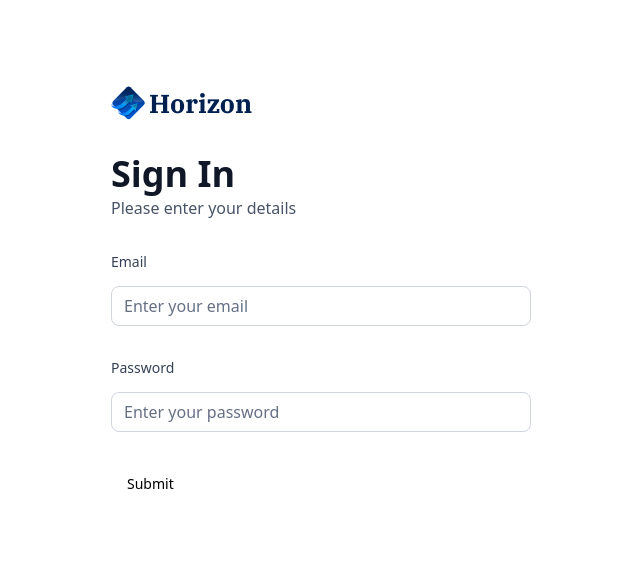
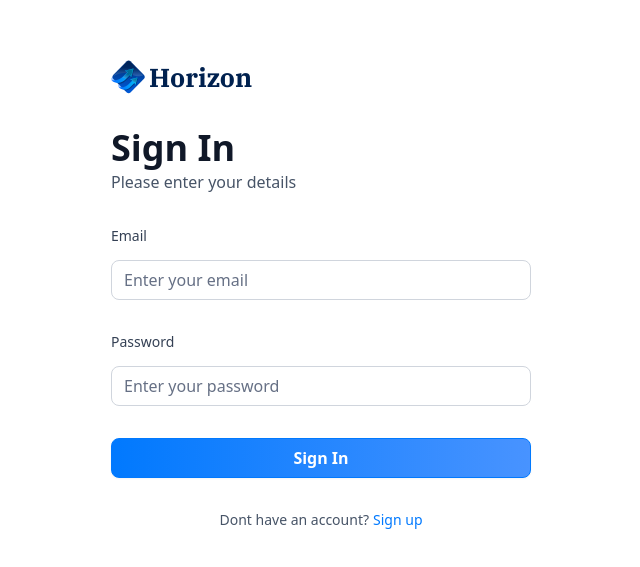
Before and after one commit to prankshadow/banking, a Next.js app: page /sign-in in a window 1280 px wide. Shown: the part 105-672 px from the top of the page, without its empty margins (319-959 px from the left). Built offline with nearby package versions, Linux system fonts and the light colour scheme.

Commit message:
loading button

```diff
--- a/components/AuthForm.tsx
+++ b/components/AuthForm.tsx
@@ -10,9 +10,11 @@
 import { Form } from "@/components/ui/form";
 import CustomInput from "./CustomInput";
 import { authFormSchema } from "@/lib/utils";
+import { Loader2 } from "lucide-react";
 
 const AuthForm = ({ type }: { type: string }) => {
   const [user, setUser] = useState(null);
+  const [isLoading, setIsLoading] = useState(false);
 
   // 1. Define your form.
   const form = useForm<z.infer<typeof authFormSchema>>({
@@ -27,7 +29,9 @@
   function onSubmit(values: z.infer<typeof authFormSchema>) {
     // Do something with the form values.
     // ✅ This will be type-safe and validated.
+    setIsLoading(true);
     console.log(values);
+    setIsLoading(false);
   }
 
   return (
@@ -58,6 +62,7 @@
       {user ? (
         <div className="flex flex-col gap-4">{/* PaidLink */}</div>
       ) : (
+        <>
           <Form {...form}>
             <form onSubmit={form.handleSubmit(onSubmit)} className="space-y-8">
               <CustomInput
@@ -73,9 +78,37 @@
                 label="Password"
               />
 
-            <Button type="submit">Submit</Button>
+              <div className="flex flex-col gap-4">
+                <Button type="submit" className="form-btn" disabled={isLoading}>
+                  {isLoading ? (
+                    <>
+                      <Loader2 size={20} className="animate-spin" /> &nbsp;
+                      Loading...
+                    </>
+                  ) : type === "sign-in" ? (
+                    "Sign In"
+                  ) : (
+                    "Sign Up"
+                  )}
+                </Button>
+              </div>
             </form>
           </Form>
+
+          <footer className="flex justify-center gap-1">
+            <p className="text-14 font-normal text-gray-600">
+              {type === "sign-in"
+                ? "Dont have an account?"
+                : "Already have an account"}
+            </p>
+            <Link
+              href={type === "sign-in" ? "/sign-up" : "/sign-in"}
+              className="form-link"
+            >
+              {type === "sign-in" ? "Sign up" : "Sign in"}
+            </Link>
+          </footer>
+        </>
       )}
     </section>
   );
```
Lines whose indentation alone changed are shown as unchanged.
